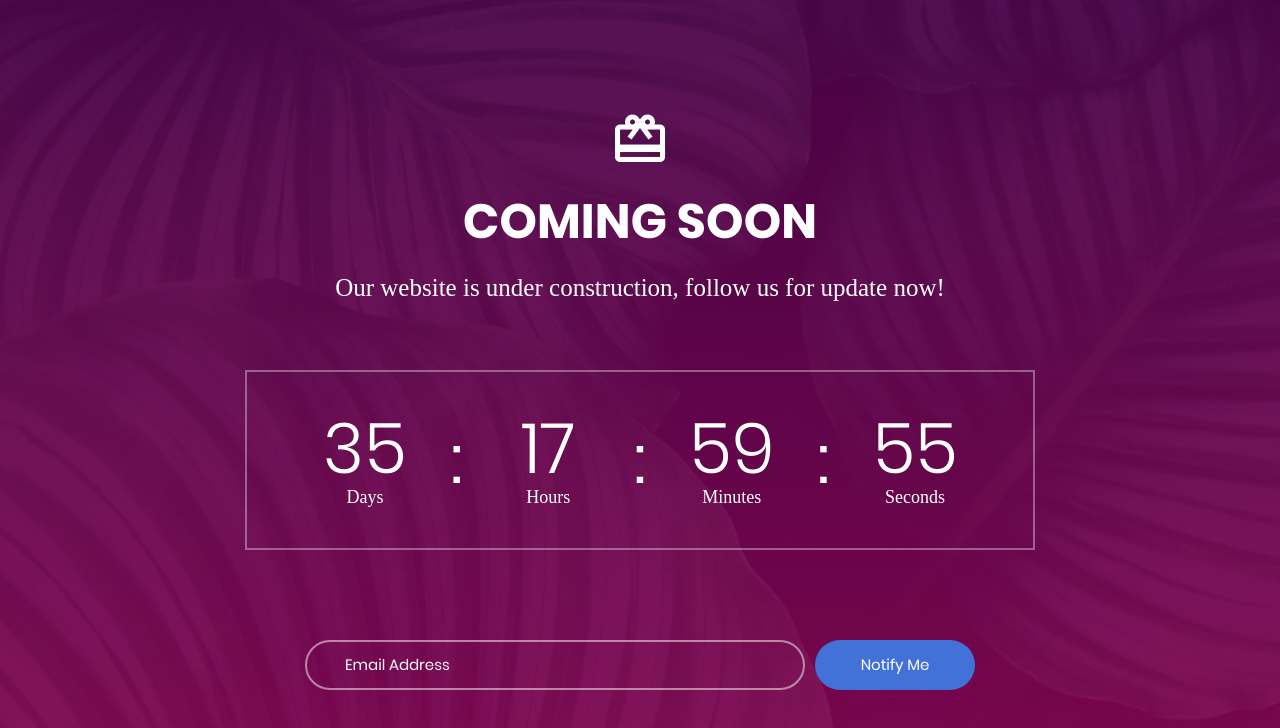
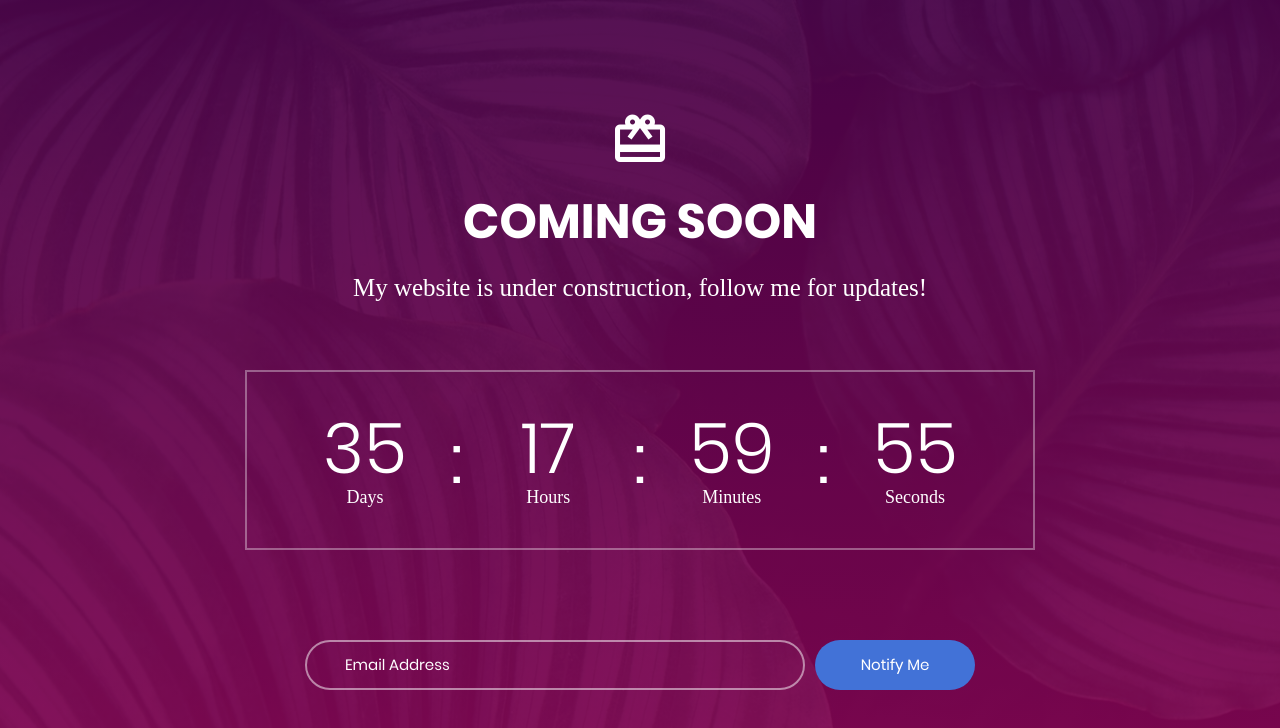
Before and after one commit to shreyasaswar/shreyasaswar, a plain HTML site: page index.html in a window 1280 px wide. Drawn offline with Linux system fonts and the light colour scheme; a web font is replaced by a local one.

Commit message:
Update index.html

```diff
--- a/index.html
+++ b/index.html
@@ -35,7 +35,7 @@
 			</h3>
 
 			<p class="txt-center m2-txt1 p-b-67">
-				Our website is under construction, follow us for update now!
+				My website is under construction, follow me for updates!
 			</p>
 
 			<div class="flex-w flex-sa-m cd100 bor1 p-t-42 p-b-22 p-l-50 p-r-50 respon1">
```
